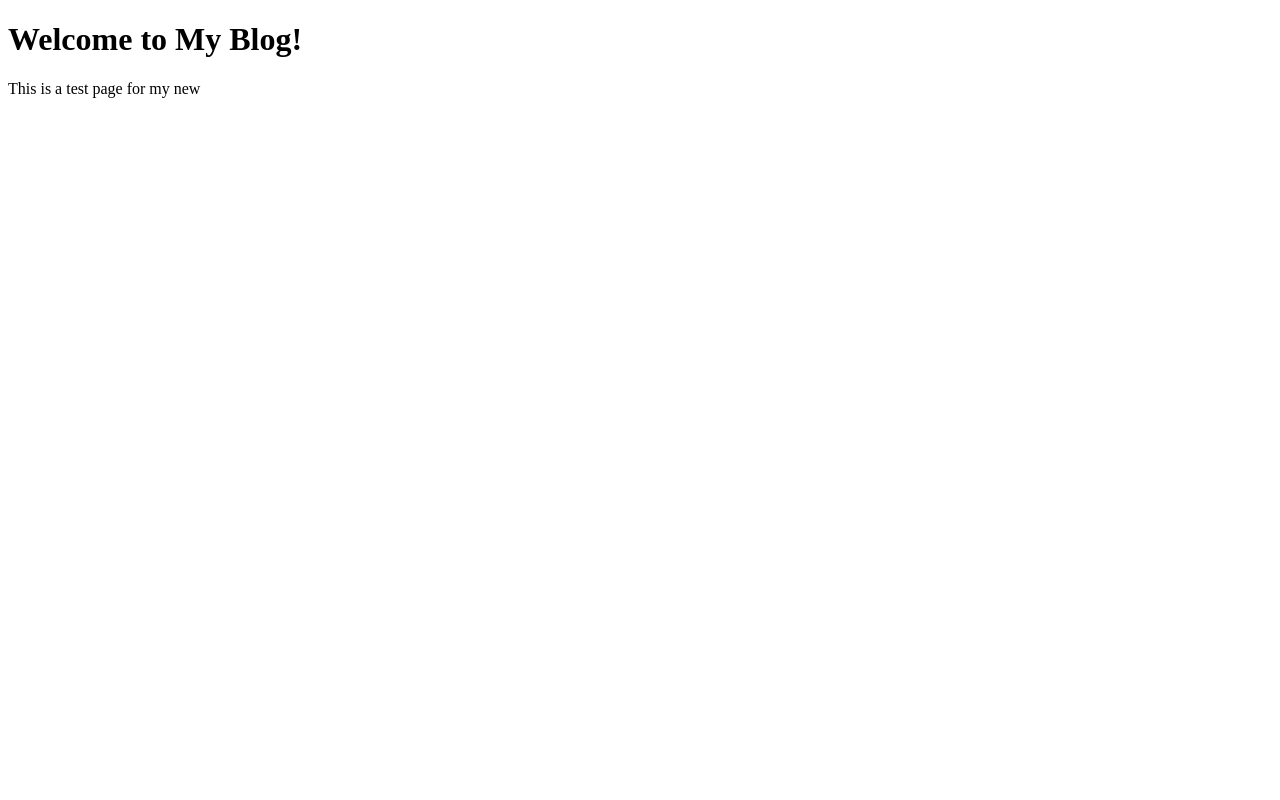
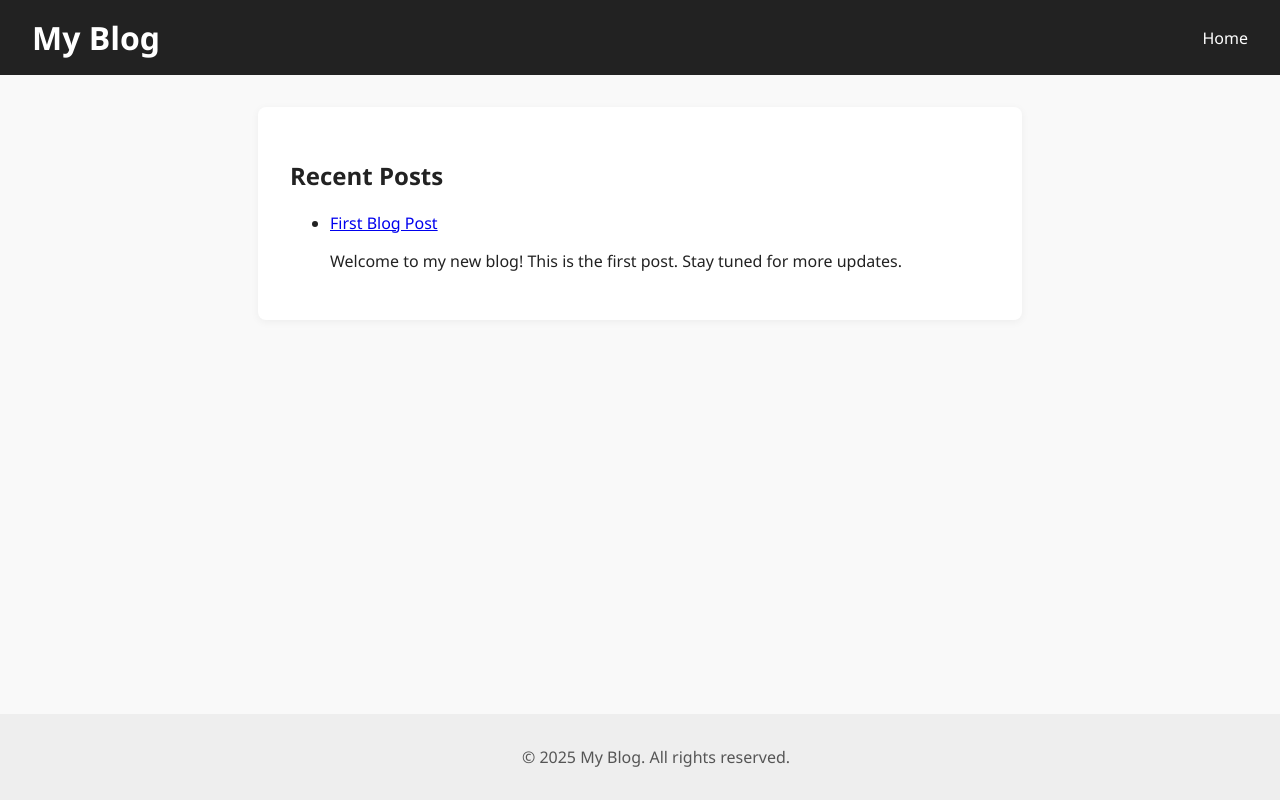
Before and after one commit to upendrajha97/upendrajha, a plain HTML site: page index.html in a window 1280 px wide. Drawn offline with Linux system fonts and the light colour scheme.

Commit message:
Add changes to website for styling

```diff
--- a/index.html
+++ b/index.html
@@ -6,5 +6,25 @@
   <title>My Blog</title>
 </head>
 <body>
-  <h1>Welcome to My Blog!</h1>
-  <p>This is a test page for my new
+  <meta name="viewport" content="width=device-width, initial-scale=1.0">
+  <link rel="stylesheet" href="/style.css">
+  <header>
+    <h1>My Blog</h1>
+    <nav>
+      <a href="/index.html">Home</a>
+    </nav>
+  </header>
+  <main>
+    <h2>Recent Posts</h2>
+    <ul>
+      <li>
+        <a href="/posts/first-post.html">First Blog Post</a>
+        <p>Welcome to my new blog! This is the first post. Stay tuned for more updates.</p>
+      </li>
+    </ul>
+  </main>
+  <footer>
+    <p>&copy; 2025 My Blog. All rights reserved.</p>
+  </footer>
+  </body>
+  </html>
--- /dev/null
+++ b/style.css
@@ -0,0 +1,49 @@
+body {
+    font-family: 'Segoe UI', Tahoma, Geneva, Verdana, sans-serif;
+    background: #f9f9f9;
+    color: #222;
+    margin: 0;
+    padding: 0;
+}
+header {
+    background: #222;
+    color: #fff;
+    padding: 1rem 2rem;
+    display: flex;
+    align-items: center;
+    justify-content: space-between;
+}
+header h1 {
+    margin: 0;
+    font-size: 2rem;
+}
+nav a {
+    color: #fff;
+    text-decoration: none;
+    margin-left: 1rem;
+    font-weight: 500;
+}
+main {
+    max-width: 700px;
+    margin: 2rem auto;
+    background: #fff;
+    padding: 2rem;
+    border-radius: 8px;
+    box-shadow: 0 2px 8px rgba(0,0,0,0.05);
+}
+article {
+    margin-bottom: 2rem;
+}
+article h2 {
+    margin-top: 0;
+}
+footer {
+    text-align: center;
+    padding: 1rem;
+    background: #eee;
+    color: #555;
+    position: fixed;
+    width: 100%;
+    bottom: 0;
+    left: 0;
+}
```
Also changed, not shown: posts/first-post.html (added, +27 -0 lines).
